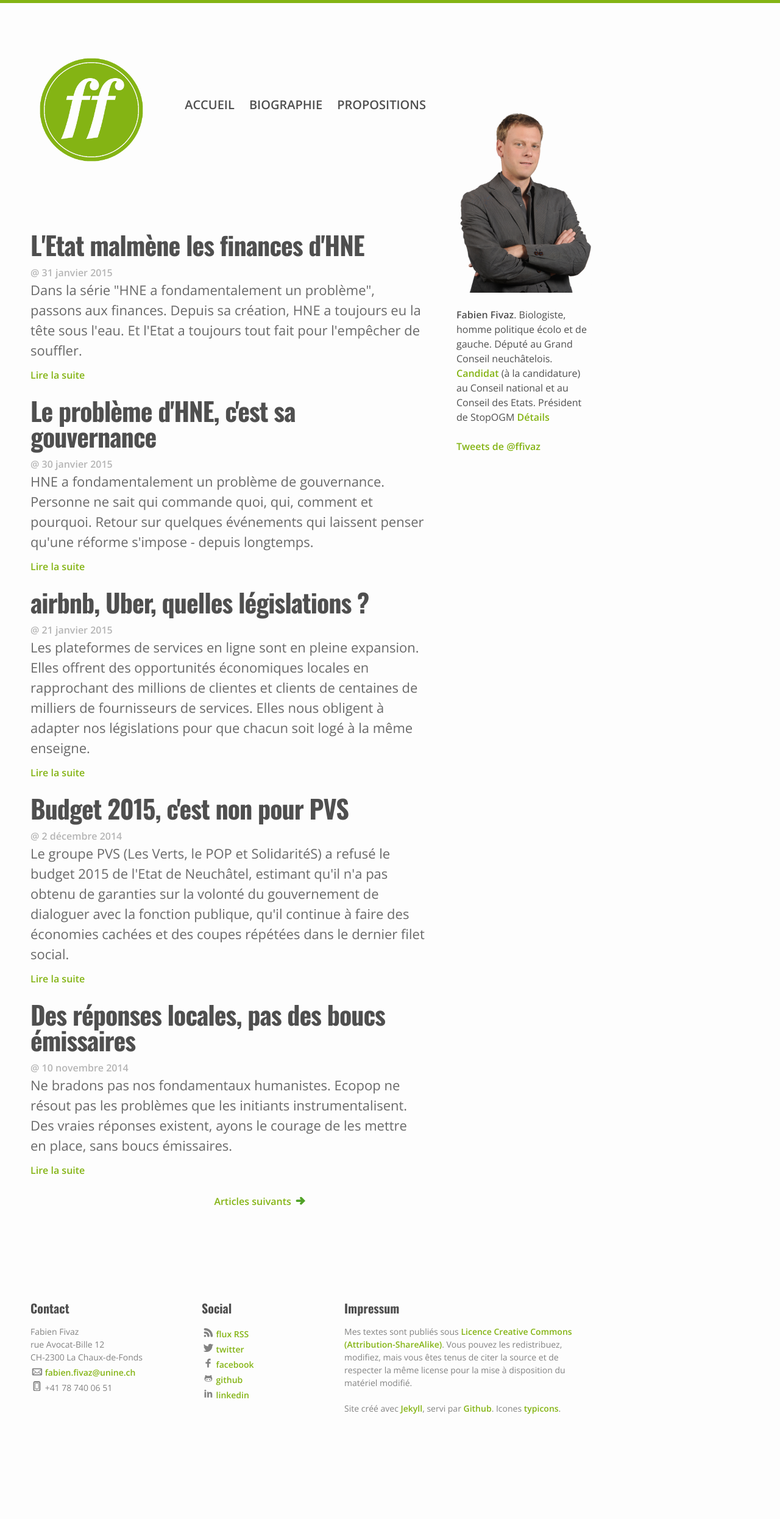
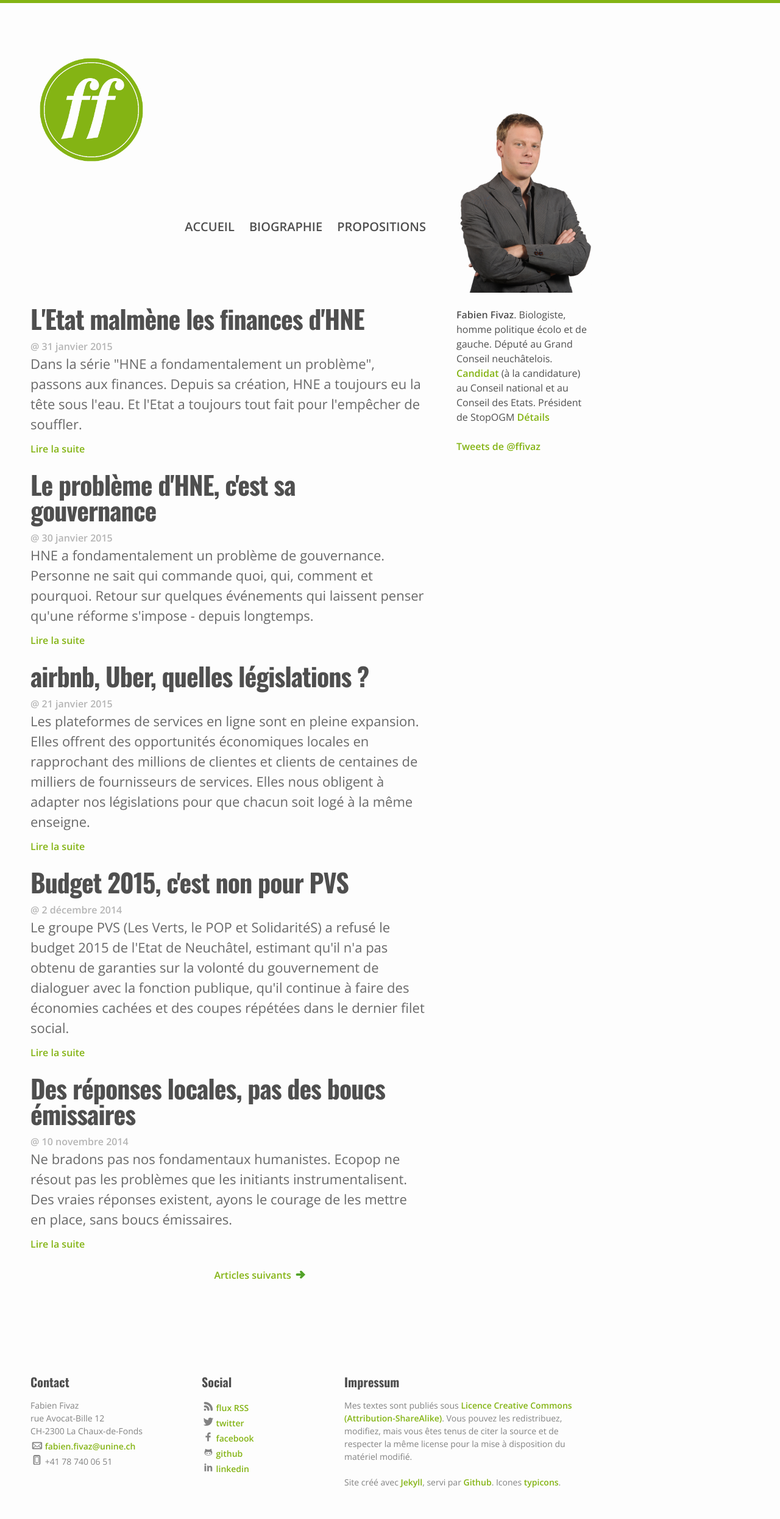
Before and after one commit to ffivaz/ffivaz.github.io, a Jekyll site: the page built from index.html, in a window 1280 px wide. Shown: the whole page at 61% size. Built offline with Jekyll 4.4.1, drawn with Linux system fonts in a browser that asks for light colours; nearby versions of some CDN libraries; the list of posts is cut into pages by our own code; comment, search, counter and statistics services are not loaded; before the commit the page ends 2370 px from its top, so only the background shows below that.

Commit message:
Changes for mobile devices

```diff
--- a/_includes/header.html
+++ b/_includes/header.html
@@ -17,9 +17,11 @@
       </ul>
     </div>
 
+    <a href="/" class="nav-img"><img src="/images/logo_200px.png" alt="Logo ff"></a>
+
     <nav class="site-nav">
 
-      <a href="/" class="nav-img"><img src="/images/logo_200px.png" alt="Logo ff"></a>
+
 
       <a href="#" class="menu-icon">
         <svg viewBox="0 0 18 15">
```
